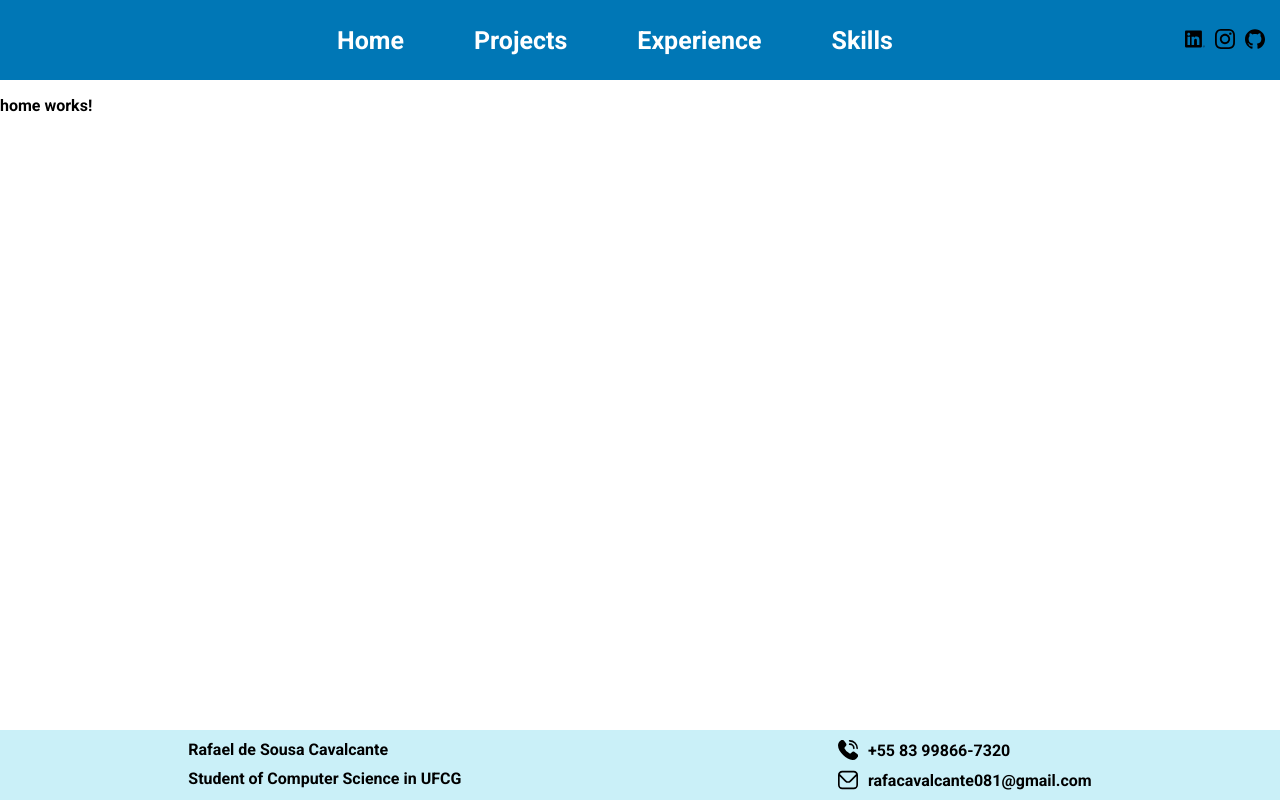
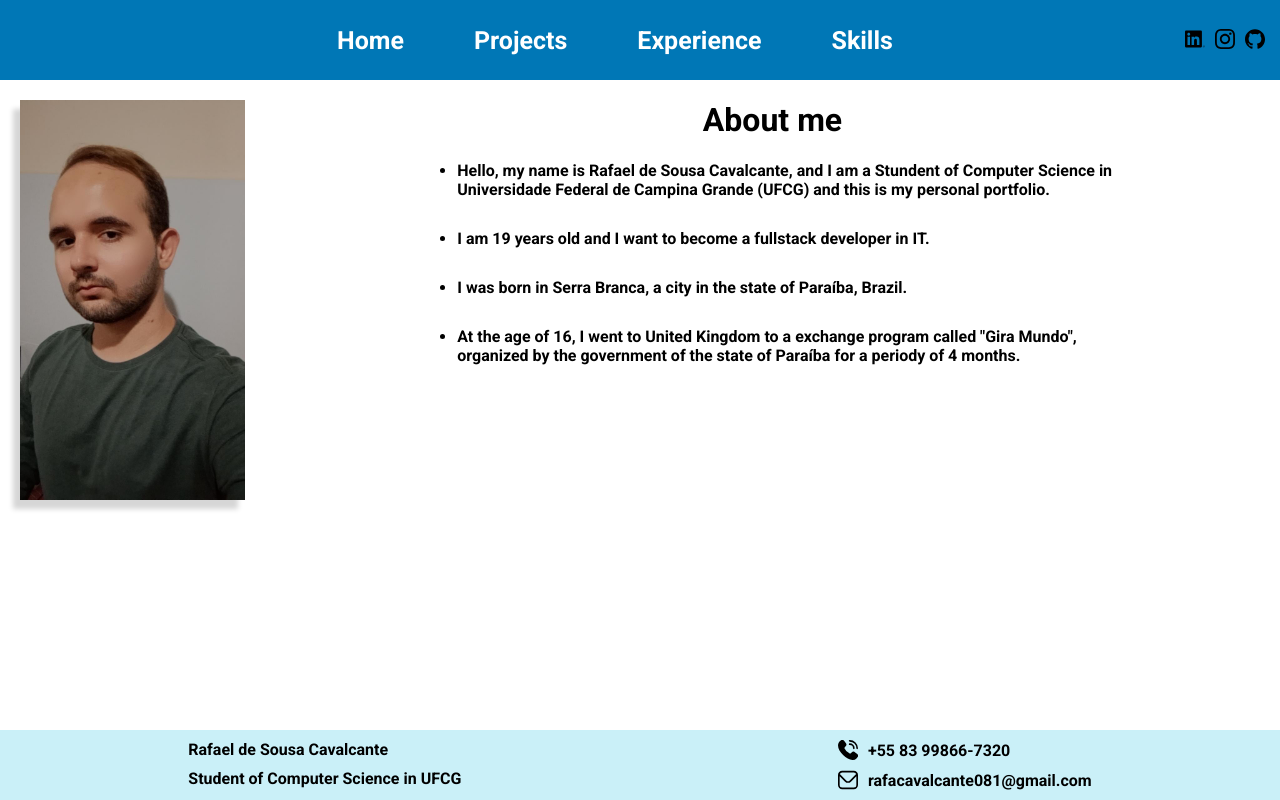
Before and after one commit to Rafael81716/Portfolio, an Angular app: page / in a window 1280 px wide. Built offline with nearby package versions, Linux system fonts and the light colour scheme.

Commit message:
Home beginning

```diff
--- a/src/app/app.module.ts
+++ b/src/app/app.module.ts
@@ -9,6 +9,8 @@ import { HomeComponent } from './views/home/home.component';
 import { ProjectsComponent } from './views/projects/projects.component';
 import { ExperienceComponent } from './views/experience/experience.component';
 import { SkillsComponent } from './views/skills/skills.component';
+import { MainPhotoComponent } from './components/home/main-photo/main-photo.component';
+import { AboutMeComponent } from './components/home/about-me/about-me.component';
 
 @NgModule({
   declarations: [
@@ -19,6 +21,8 @@ import { SkillsComponent } from './views/skills/skills.component';
     ProjectsComponent,
     ExperienceComponent,
     SkillsComponent,
+    MainPhotoComponent,
+    AboutMeComponent,
   ],
   imports: [
     BrowserModule,
--- /dev/null
+++ b/src/app/components/home/about-me/about-me.component.css
@@ -0,0 +1,9 @@
+.container {
+    width: 70%;
+}
+.container h1 {
+    text-align: center;
+}
+.container li{
+    margin-bottom: 30px;
+}
--- /dev/null
+++ b/src/app/components/home/about-me/about-me.component.html
@@ -0,0 +1,20 @@
+<div class="container">
+    <h1>About me</h1>
+    <ul>
+        <li>
+            Hello, my name is Rafael de Sousa Cavalcante, and I am a Stundent
+            of Computer Science in Universidade Federal de Campina Grande (UFCG) and
+            this is my personal portfolio.
+        </li>
+        <li>
+            I am {{age}} years old and I want to become a fullstack developer in IT.
+        </li>
+        <li>
+            I was born in Serra Branca, a city in the state of Paraíba, Brazil.
+        </li>
+        <li>
+            At the age of 16, I went to United Kingdom to a exchange program called "Gira Mundo",
+            organized by the government of the state of Paraíba for a periody of 4 months.
+        </li>
+    </ul>
+</div>
--- /dev/null
+++ b/src/app/components/home/about-me/about-me.component.ts
@@ -0,0 +1,12 @@
+import { Component } from '@angular/core';
+
+@Component({
+  selector: 'app-about-me',
+  templateUrl: './about-me.component.html',
+  styleUrls: ['./about-me.component.css']
+})
+export class AboutMeComponent {
+  date: Date = new Date(2003, 12, 29);
+  currentYear: number = new Date().getFullYear();
+  age: number = this.currentYear - this.date.getFullYear();
+}
--- /dev/null
+++ b/src/app/components/home/main-photo/main-photo.component.css
@@ -0,0 +1,7 @@
+.main-photo img{
+    height: 400px;
+    margin: 20px 20px 20px 20px;
+    -webkit-box-shadow: -7px 9px 5px 0px rgba(214,214,214,1);
+    -moz-box-shadow: -7px 9px 5px 0px rgba(214,214,214,1);
+    box-shadow: -7px 9px 5px 0px rgba(214,214,214,1);
+}
--- /dev/null
+++ b/src/app/components/home/main-photo/main-photo.component.html
@@ -0,0 +1,3 @@
+<div class="main-photo">
+    <img src="../../../assets/main-photo.jpg" alt="main-photo">
+</div>
--- a/src/app/views/home/home.component.css
+++ b/src/app/views/home/home.component.css
@@ -0,0 +1,7 @@
+app-main-photo {
+    float: left;
+}
+app-main-photo, app-about-me{
+    display: flex;
+    justify-content: center;
+}
--- a/src/app/views/home/home.component.html
+++ b/src/app/views/home/home.component.html
@@ -1 +1,2 @@
-<p>home works!</p>
+<app-main-photo></app-main-photo>
+<app-about-me></app-about-me>
```
Also changed, not shown: src/app/components/home/main-photo/main-photo.component.ts (added, +10 -0 lines), src/assets/main-photo.jpg (added).
